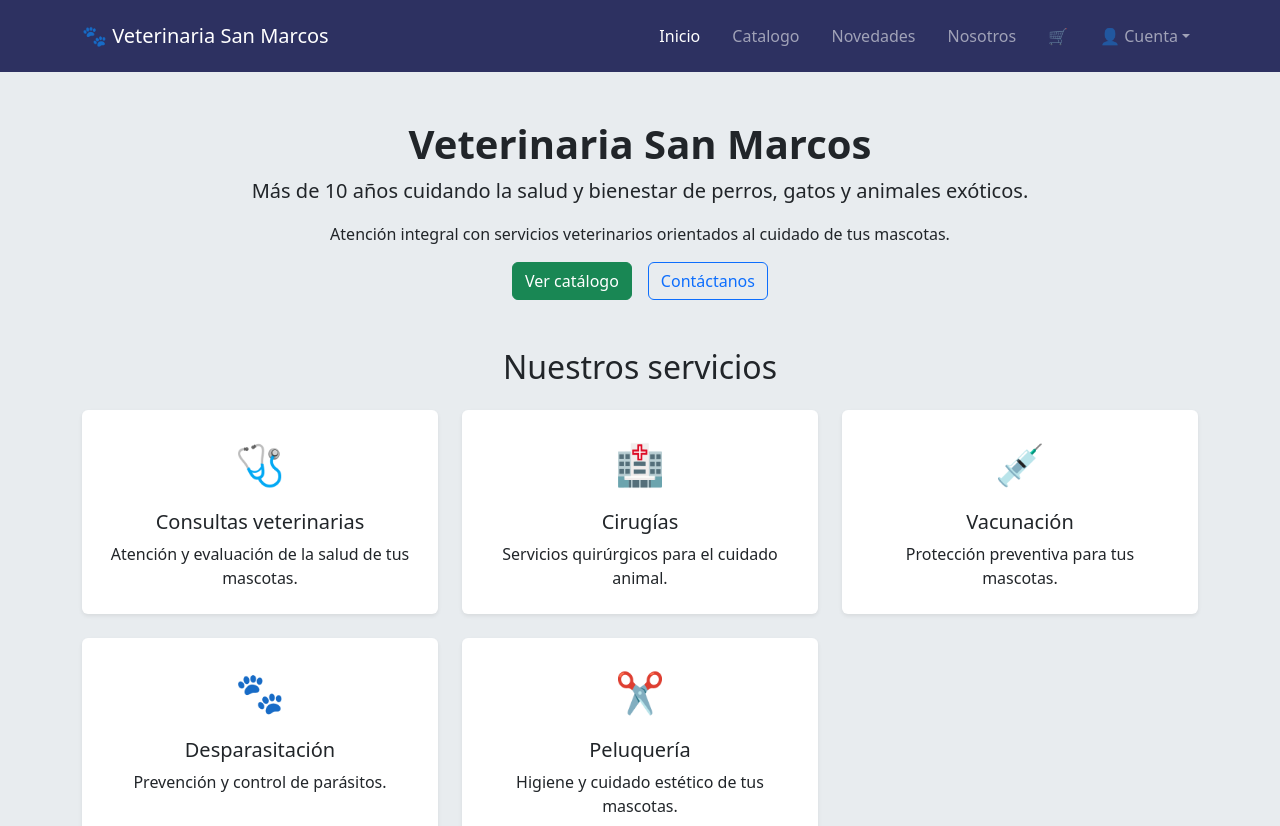
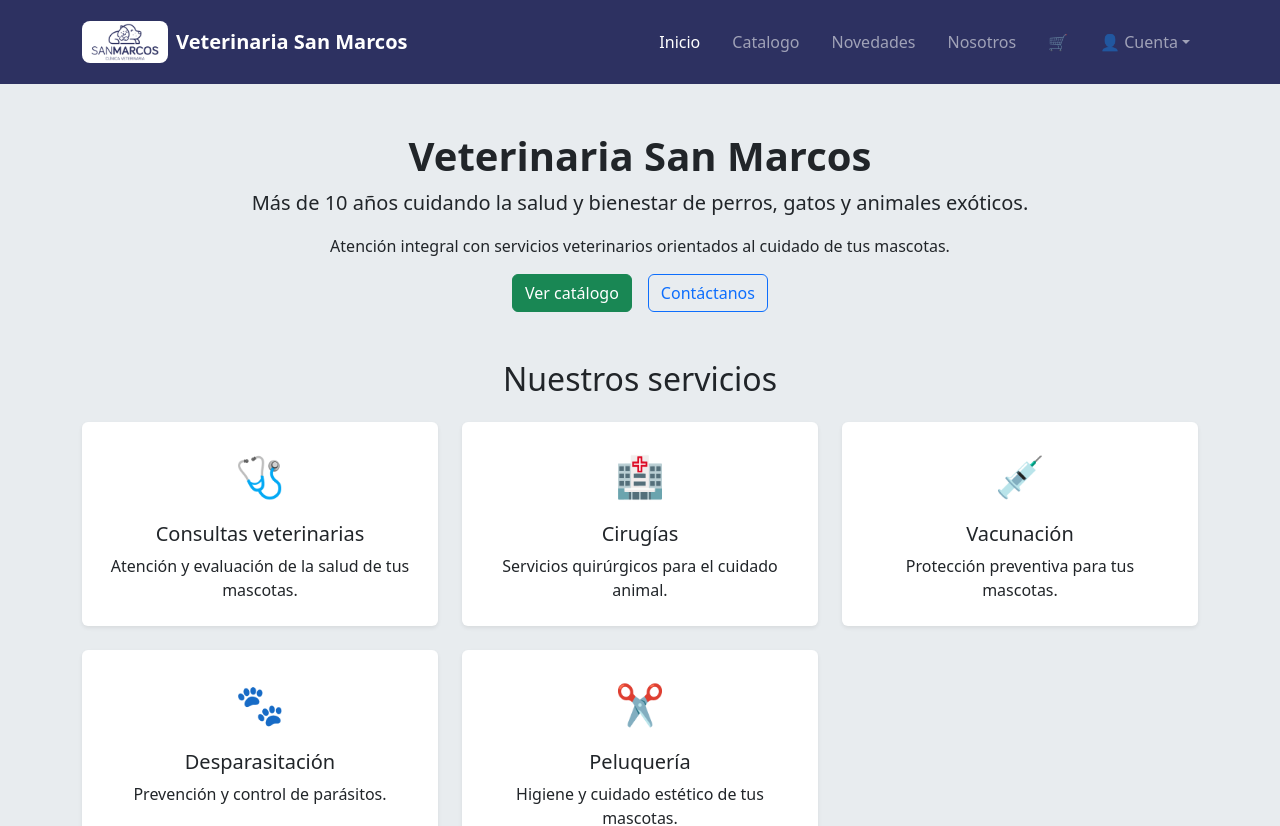
Before and after one commit to IgorEeyore/VeterinariaFrontend, a React (Vite) app: page / in a window 1280 px wide. Shown: the top 826 px of the page. Built offline with nearby package versions, Linux system fonts and the light colour scheme.

Commit message:
integrar imagen de logo en barra de navegacion

```diff
--- a/src/componentes/organismos/Navbar.tsx
+++ b/src/componentes/organismos/Navbar.tsx
@@ -14,8 +14,19 @@ function Navbar() {
       className="py-3"
     >
       <Container className="d-flex flex-wrap gap-3">
-        <BootstrapNavbar.Brand as={Link} to="/">
-          🐾 Veterinaria San Marcos
+        <BootstrapNavbar.Brand as={Link} to="/" className="d-flex align-items-center gap-2">
+          <img
+            src="/img/logo.png"
+            alt="Logo Veterinaria San Marcos"
+            style={{
+              height: "42px",
+              backgroundColor: "#ffffff",
+              padding: "2px 8px",
+              borderRadius: "8px",
+              objectFit: "contain"
+            }}
+          />
+          <span className="fw-bold text-white">Veterinaria San Marcos</span>
         </BootstrapNavbar.Brand>
 
         <Nav className="ms-lg-auto flex-row flex-wrap align-items-center gap-2 gap-lg-3">
```
